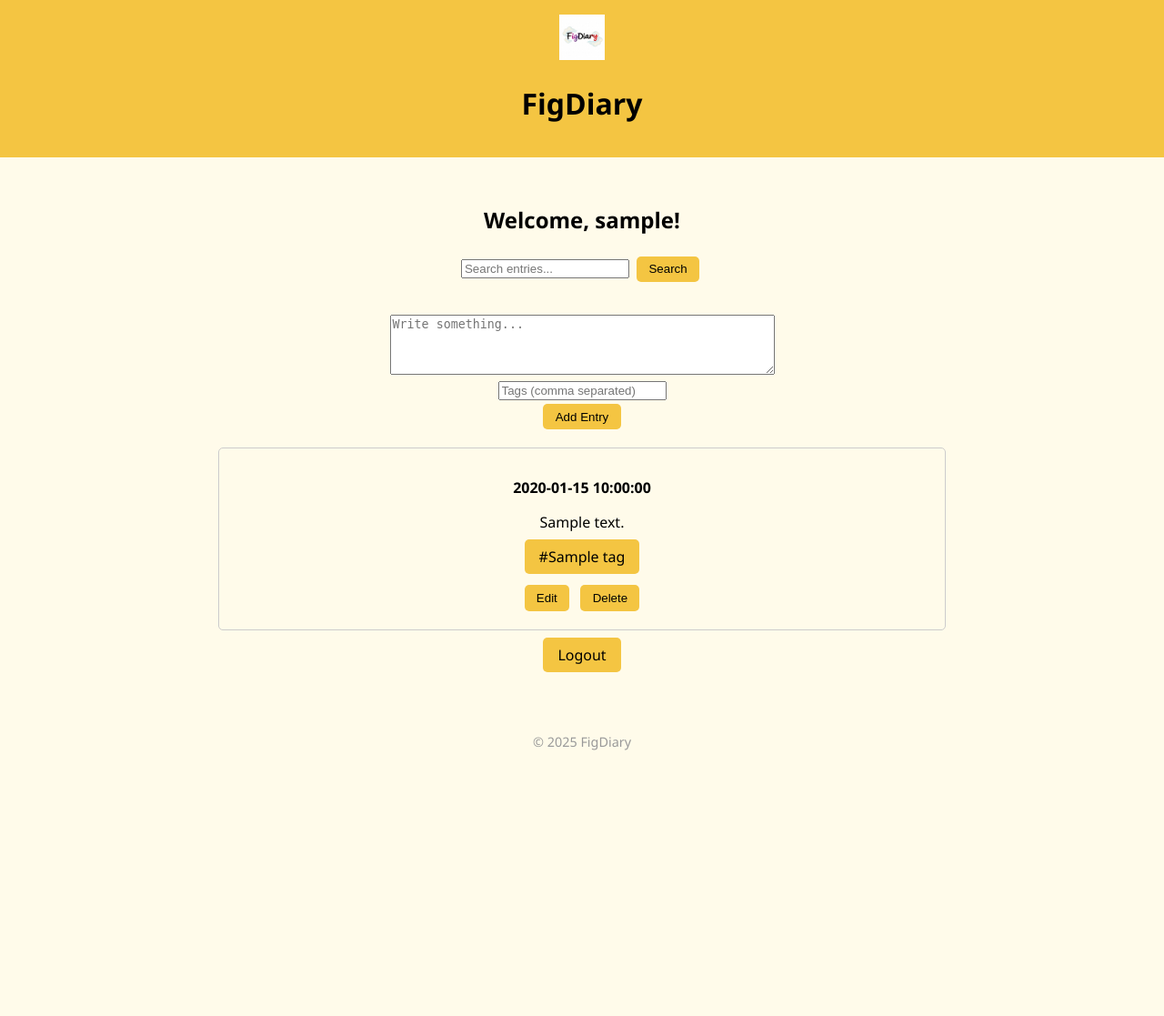
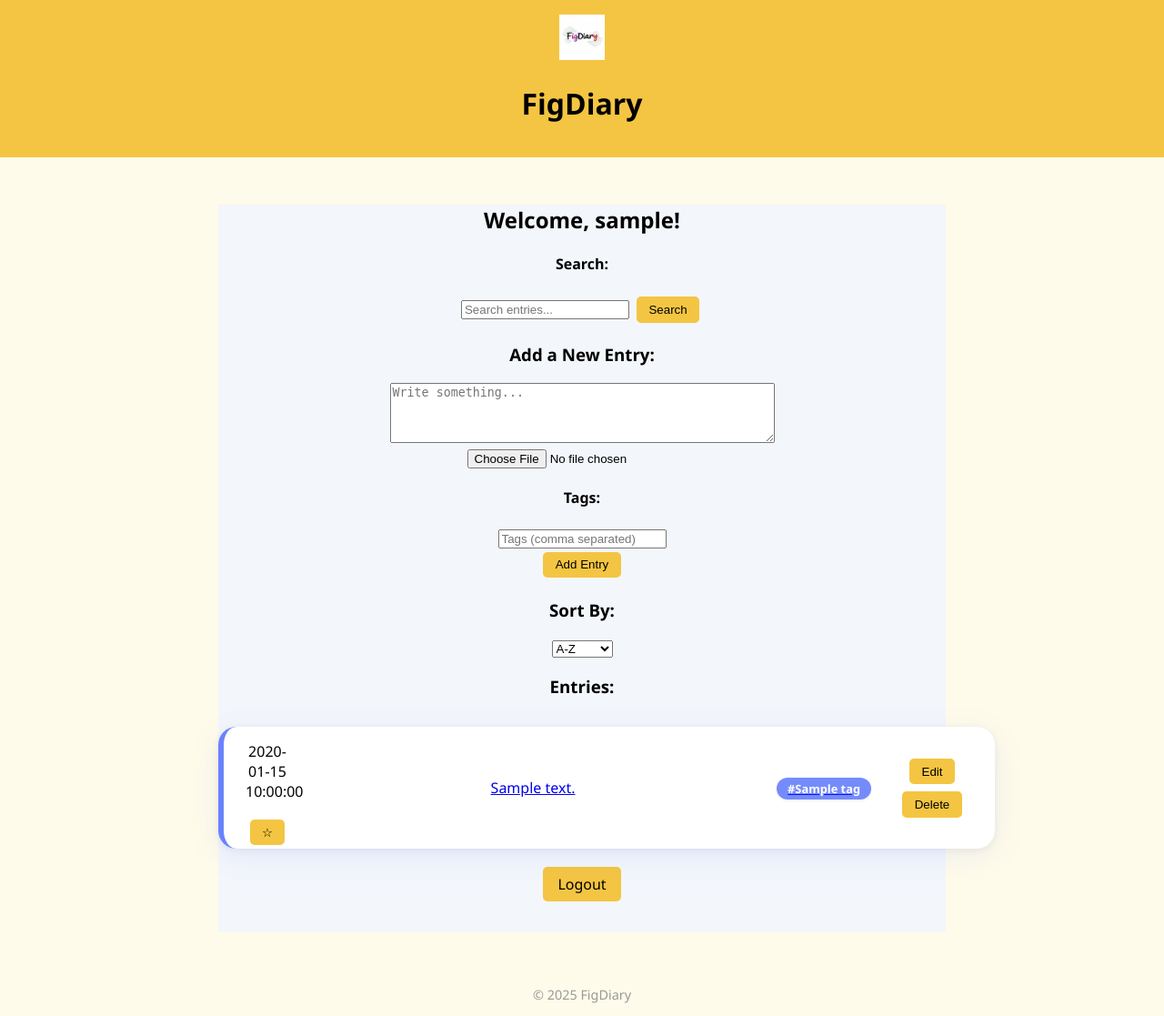
Before and after one commit to rafaeldfigueiredo/makingthings, a Flask app: template FigDiary/templates/dashboard.html in a window 1280 px wide. Shown: the whole page at 91% size. Before the commit the page ends 825 px from the top, so only its background shows below. Run offline with Flask 3, Linux system fonts and the light colour scheme; the template is opened without the code that fills it: most values are stand-ins (such as "Sample title", 1, 10 or a date in 2020).

Commit message:
add image upload feature

```diff
--- a/FigDiary/main.py
+++ b/FigDiary/main.py
@@ -1,4 +1,6 @@
 from datetime import datetime
+from werkzeug.utils import secure_filename
+import os
 from flask import Flask, flash, redirect,request,jsonify,render_template,session, url_for
 from functools import wraps
 import json
@@ -8,8 +10,7 @@ app.secret_key = "heyitsmegoku"
 
 data_file = "data/users.json"
 entry_file = "data/entries.json"
-
-# == Getter and Setter functions == #
+# ===   === Getter/Setter functions  ===  === #
 def load_users():
     with open(data_file, "r") as f:
         return json.load(f)
@@ -41,11 +42,11 @@ def username_required(func):
         print("Session username:", username)
         if username not in [user["name"] for user in load_users()]:
             flash("Unauthorized access", category="error")
-            return render_template("error.html"), 401
+            return render_template("login.html"), 401
         return func(username=username, *args, **kwargs)
     return wrapper
 
-# ===  === Routes ===  === #
+# ===  ===   === Routes  ===  ===  === #
 @app.get("/")
 def landingPage():
     session_user = session.get("username")
@@ -92,31 +93,50 @@ def register():
 @app.post("/new-entry")
 @username_required
 def new_entry(username):
-    content = request.form.get("new-entry","")
-    tags = request.form.get("tags","")
-    if content:
-        if username:
-            entries = load_entries()
-            if username not in entries:
-                entries[username] = []
-            last_index = len(entries[username]) + 1
-            if tags:
-                entries[username].append({"id":last_index,"text":content.strip(),"timestamp":datetime.now().strftime("%H:%M:%S"),"tags":tags.split(',')})
-            else:
-                entries[username].append({"id":last_index,"text":content.strip(),"timestamp":datetime.now().strftime("%H:%M:%S")})
-            register_entries(entries)
-            return redirect("/dashboard")
-        else:
-            flash("You need to login",category="error")
-            return redirect("/login")
-    flash("You cannot post blank entries!")
+    content = request.form.get("new-entry","").strip()
+    tags = request.form.get("tags","").strip()
+    image = request.files.get("image")
+
+    if not content:
+        flash("You cannot post blank entries!")
+        return redirect("/dashboard")
+
+    entries = load_entries()
+    if username not in entries:
+        entries[username] = []
+    last_index = len(entries[username]) + 1
+
+    new_entry = {
+        "id":last_index,
+        "text":content,
+        "timestamp" : datetime.now().strftime("%H:%M:%S"),
+        "favorite":False
+    }
+
+    if tags:
+        new_entry["tags"] = [tag.strip() for tag in tags.split(",")]
+    if image and image.filename:
+        user_folder = os.path.join("static", username)
+        os.makedirs(user_folder,exist_ok=True)
+
+        timestamp = datetime.now().strftime("%Y-%m-%d_%H:%M:%S")
+        ext = os.path.splitext(image.filename)[1] or ".jpeg"
+        filename =  secure_filename(f"{timestamp}_{last_index}{ext}")
+
+        image_path = os.path.join(user_folder,filename)
+        image.save(image_path)
+
+        new_entry["image"] = f"{username}/{filename}"
+
+    entries[username].append(new_entry)
+    register_entries(entries)
     return redirect("/dashboard")
+
 
 @app.route("/dashboard", methods=["GET","POST"])
 @username_required
 def dashboard(username):
     entries = load_entries()
-
     display_entries = []
     if request.method == "POST":
         query = request.form.get("search")
@@ -129,6 +149,23 @@ def dashboard(username):
         return render_template("dashboard.html",username=username, entries=display_entries)
     elif request.method == "GET":
         get_tags = request.args.get("tag")
+        get_sorting = request.args.get("sort")
+        user_entries = entries.get(username, [])
+        if get_sorting:
+            match get_sorting:
+                case "az":
+                    display_entries = sorted(user_entries, key=lambda e: e["text"].lower())
+                case "za":
+                    display_entries = sorted(user_entries, key=lambda e: e["text"].lower(), reverse=True)
+                case "new":
+                    display_entries = sorted(user_entries, key=lambda e: datetime.strptime(e["timestamp"], "%H:%M:%S"), reverse=True)
+                case "old":
+                    display_entries = sorted(user_entries, key=lambda e: datetime.strptime(e["timestamp"], "%H:%M:%S"))
+                case _:
+                    flash("Something went wrong!")
+                    return render_template("login.html"), 401
+            return render_template("dashboard.html", username=username, entries=display_entries,selected_sort=get_sorting)
+
         if get_tags:
             for entry in entries[username]:
                 if get_tags in entry.get("tags",[]):
@@ -140,6 +177,26 @@ def dashboard(username):
         for entry in entries[username]:
             display_entries.append(entry)
         return render_template("dashboard.html", username=username, entries=display_entries)
+
+@app.post("/toggle-favorite/<int:entry_id>")
+@username_required
+def favorite_entry(username,entry_id):
+    entry_id = entry_id
+    full_list = load_entries()
+    user_data = full_list.get(username,[])
+    for entry in user_data:
+        if entry["id"] == entry_id:
+            entry["favorite"] = not entry.get("favorite",False)
+            break
+    register_entries(full_list)
+    return redirect("/dashboard")
+
+@app.get("/entry/<int:entry_id>")
+@username_required
+def entry_detail(entry_id,username):
+    entries = load_entries()
+    display_entry = entries[username][entry_id]
+    return render_template("entry-detail.html",entry=display_entry,id=entry_id)
 
 @app.route("/edit-entry/<int:entry_id>", methods=["GET", "POST"])
 @username_required
@@ -161,7 +218,6 @@ def edit_entry(entry_id, username):
     flash("Something went wrong!",category="error")
     return redirect("/dashboard")
 
-
 @app.post("/delete-entry")
 @username_required
 def delete_entry(username):
@@ -169,6 +225,12 @@ def delete_entry(username):
     if username:
         try:
             entries = load_entries()
+            for entry in entries[username]:
+                image_path = entry.get("image")
+                if image_path:
+                    full_path = os.path.join("static",image_path)
+                    if os.path.exists(full_path):
+                        os.remove(full_path)
             entries[username].pop(entry_index)
             register_entries(entries)
             flash("Deleted!",category="ok")
--- /dev/null
+++ b/FigDiary/static/css/dashboard.css
@@ -0,0 +1,130 @@
+body,
+#dashboard-container {
+  background: #f3f6fb;
+  min-height: 100vh;
+}
+
+/* Center the entry-list and give it some max width */
+.entry-list {
+  max-width: 800px;
+  margin: 32px auto 0 auto;
+  padding: 0;
+  background: transparent;
+}
+
+.entry-item {
+  display: grid;
+  grid-template-columns: 48px 1fr auto 90px;
+  align-items: center;
+  width: 100%;
+  min-height: 110px;
+  background: #fff;
+  border-radius: 20px;
+  border-left: 6px solid #6a82fb;
+  box-shadow: 0 8px 32px rgba(106, 130, 251, 0.12), 0 2px 8px rgba(0, 0, 0, 0.06);
+  margin-bottom: 28px;
+  padding: 0 24px;
+  gap: 18px;
+  position: relative;
+  transition: box-shadow 0.18s, border-left-color 0.18s, transform 0.18s;
+}
+
+.entry-item:hover {
+  box-shadow: 0 16px 40px rgba(106, 130, 251, 0.18), 0 4px 16px rgba(0, 0, 0, 0.10);
+  border-left-color: #fc5c7d;
+  transform: translateY(-2px) scale(1.012);
+}
+
+.entry-icon {
+  font-size: 2rem;
+  display: flex;
+  align-items: center;
+  justify-content: center;
+}
+
+.entry-content {
+  display: flex;
+  flex-direction: column;
+  justify-content: center;
+  min-width: 0;
+  overflow: hidden;
+  padding: 12px 0;
+}
+
+.entry-text {
+  font-size: 1.1em;
+  color: #222;
+  margin: 0 0 8px 0;
+  line-height: 1.5;
+  overflow: hidden;
+  text-overflow: ellipsis;
+  display: -webkit-box;
+  -webkit-line-clamp: 3;
+  line-clamp: 3;
+  /* Show up to 3 lines */
+  -webkit-box-orient: vertical;
+}
+
+.entry-tags {
+  display: flex;
+  flex-wrap: wrap;
+  gap: 6px;
+}
+
+.tag {
+  font-size: 0.8em;
+  padding: 3px 12px;
+  border-radius: 999px;
+  color: #fff;
+  font-weight: 600;
+  background: linear-gradient(90deg, #6a82fb, #fc5c7d);
+  margin-right: 4px;
+  margin-bottom: 2px;
+  opacity: 0.92;
+  box-shadow: 0 1px 4px rgba(0, 0, 0, 0.07);
+}
+
+/* Keep your nth-child color cycling for tags */
+.tag:nth-child(1) {
+  background: #6a82fb;
+}
+
+.tag:nth-child(2) {
+  background: #fc5c7d;
+}
+
+.tag:nth-child(3) {
+  background: #45b649;
+}
+
+.tag:nth-child(4) {
+  background: #f7971e;
+}
+
+.tag:nth-child(5) {
+  background: #f857a6;
+}
+
+.tag:nth-child(6) {
+  background: #43cea2;
+}
+
+.tag:nth-child(7) {
+  background: #ff5858;
+}
+
+.tag:nth-child(8) {
+  background: #36d1c4;
+}
+
+.entry-image-container {
+  width: 70px;
+  height: 70px;
+  border-radius: 50%;
+  overflow: hidden;
+  display: flex;
+  align-items: center;
+  justify-content: center;
+  background: #e3e8f0;
+  box-shadow: 0 2px 8px rgba(106, 130, 251, 0.13);
+}
--- a/FigDiary/templates/base.html
+++ b/FigDiary/templates/base.html
@@ -2,6 +2,7 @@
 <html lang="en">
 <head>
   <meta charset="UTF-8" />
+  <link rel="stylesheet" href="{{ url_for('static', filename='css/dashboard.css') }}">
   <title>{% block title %}FigDiary{% endblock %}</title>
   <style>
     body {
@@ -20,6 +21,14 @@
 
     .logo {
       height: 50px;
+    }
+
+    .entry-image {
+      max-width: 100%;
+      height: auto;
+      margin-top: 1em;
+      border-radius: 8px;
+      border: 1px solid #ccc;
     }
 
     main {
--- a/FigDiary/templates/dashboard.html
+++ b/FigDiary/templates/dashboard.html
@@ -1,46 +1,86 @@
 {% extends "base.html" %}
+
+{% block head %}
+{{ super() }}
+<link rel="stylesheet" href="{{ url_for('static', filename='css/dashboard.css') }}">
 {% block title %}Your Dashboard{% endblock %}
+{% endblock %}
 
 {% block content %}
-  <h2>Welcome, {{ username }}!</h2>
+<div id="dashboard-container">
 
-  <form method="post" action="/dashboard">
+  <h2 id="dashboard-title">Welcome, {{ username }}!</h2>
+
+  <h4>Search:</h4>
+  <form id="search-form" method="post" action="/dashboard">
     <input type="text" name="search" placeholder="Search entries..." />
     <button type="submit">Search</button>
   </form>
 
-  <form method="post" action="/new-entry" style="margin-top: 2em;">
+  <h3>Add a New Entry:</h3>
+  <form id="new-entry-form" method="post" action="/new-entry" enctype="multipart/form-data">
     <textarea name="new-entry" rows="4" cols="50" placeholder="Write something..."></textarea><br>
-    <input type="text" name="tags" placeholder="Tags (comma separated)" />
+    <input type="file" name="image" id="">
+    <h4>Tags:</h4><input type="text" name="tags" placeholder="Tags (comma separated)" />
     <br>
     <button type="submit">Add Entry</button>
   </form>
 
-  <ul style="list-style: none; padding: 0;">
+  <h3>Sort By:</h3>
+  <form id="sort-form" method="get" action="/dashboard">
+    <select name="sort" onchange="this.form.submit()">
+      <option value="az" {% if selected_sort=='az' %}selected{% endif %}>A-Z</option>
+      <option value="za" {% if selected_sort=='za' %}selected{% endif %}>Z-A</option>
+      <option value="new" {% if selected_sort=='new' %}selected{% endif %}>Newest</option>
+      <option value="old" {% if selected_sort=='old' %}selected{% endif %}>Oldest</option>
+    </select>
+  </form>
+
+  <h3>Entries:</h3>
+  <ul class="entry-list">
     {% for entry in entries %}
-      <li style="border: 1px solid #ccc; margin: 1em 0; padding: 1em; border-radius: 5px;">
-        <p><strong>{{ entry.timestamp }}</strong></p>
-        <p>{{ entry.text }}</p>
+    <li class="entry-item">
+      <div class="entry-header">
+        <p class="entry-timestamp">{{ entry.timestamp }}</p>
 
-        {% if entry.tags %}
-          <p>
-            {% for tag in entry.tags %}
-              <a href="/dashboard?tag={{ tag }}" class="button">#{{ tag }}</a>
-            {% endfor %}
-          </p>
-        {% endif %}
+        <form action="/toggle-favorite/{{ entry.id }}" method="post" class="favorite-toggle-form">
+          <button class="favorite-button">{{ '⭐' if entry.favorite else '☆' }}</button>
+        </form>
+      </div>
 
-        <form action="/edit-entry/{{ loop.index0 }}" method="get" style="display: inline;">
+      <a href="/entry/{{ loop.index0 }}" class="entry-content">
+        <p class="entry-text{">{{ entry.text }}</p>
+      </a>
+
+      {% if entry.tags %}
+      <div class="entry-tags">
+        {% for tag in entry.tags %}
+        <a href="/dashboard?tag={{ tag }}" class="tag-link"><span class="tag">#{{ tag }}</span></a>
+        {% endfor %}
+      </div>
+      {% endif %}
+
+      {% if entry.image %}
+      <span class="entry-image-container">
+        <img src="{{ url_for('static', filename=entry.image) }}" alt="entry image" class="entry-image">
+      </span>
+      {% endif %}
+
+
+      <div class="entry-actions">
+        <form action="/edit-entry/{{ loop.index0 }}" method="get">
           <button type="submit">Edit</button>
         </form>
-
-        <form action="/delete-entry" method="post" style="display: inline;">
+        <form action="/delete-entry" method="post">
           <input type="hidden" name="entry-id" value="{{ loop.index0 }}" />
           <button type="submit">Delete</button>
         </form>
-      </li>
+      </div>
+    </li>
     {% endfor %}
   </ul>
 
-  <p><a href="/logout" class="button">Logout</a></p>
+  <p><a href="/logout" class="button logout-link">Logout</a></p>
+
+</div>
 {% endblock %}
--- a/FigDiary/templates/error.html
+++ /dev/null
@@ -1,6 +0,0 @@
- {% extends "base.html" %}
- {% block content %}
-<h1 style="color: red;">Whoops!</h1>
-<p>Something went wrong!</p>
-<a href="/login">Go back</a>
- {% endblock %}
```
Also changed, not shown: FigDiary/data/entries.json (+1 -91 lines), FigDiary/static/css/entry_detail.css (added, +159 -0 lines), FigDiary/templates/entry-detail.html (added, +41 -0 lines), FigDiary/static/Ana/2025-07-27_004729_8.jpeg (added), FigDiary/static/Beto/2025-07-26_202159_1.webp (added), FigDiary/static/Beto/2025-07-26_202303_2.jpg (added), FigDiary/static/Dan/2025-07-26_205659_1.png (added).
